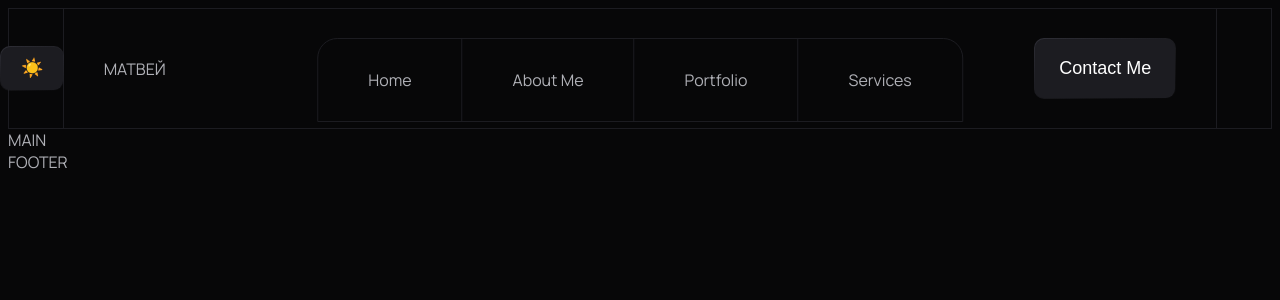
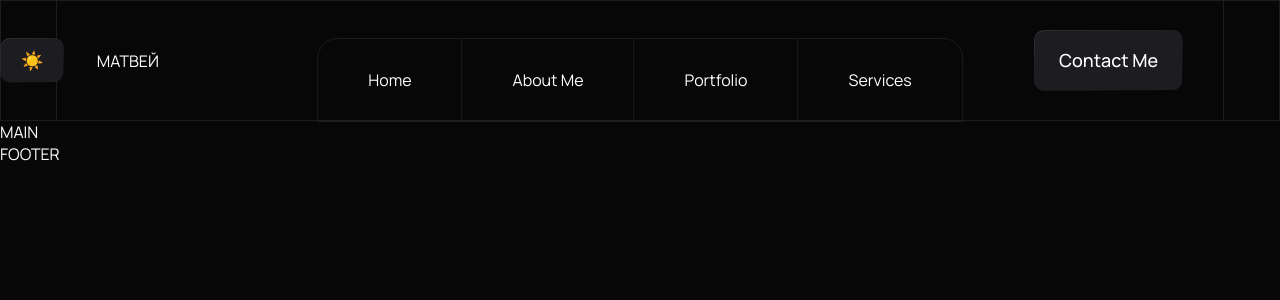
Before and after one commit to mo7um/portfolio-page, a React (Vite) app: page / in a window 1280 px wide. Shown: the top 300 px of the page. Built offline with nearby package versions, Linux system fonts and the light colour scheme.

Commit message:
style: изменены глобальные стили

```diff
--- a/src/App.css
+++ b/src/App.css
@@ -1,5 +1,6 @@
 :root {
     --background-color: #070708;
+    --favorites-background-color: #0E0E10;
 
     --button-color: #1c1c21;
     --button-gragient-color: #2f2f37;
@@ -7,9 +8,13 @@
 
     --border-color: #1c1c21;
 
-    --text-color-lighter: #cacace;
-    --text-color: #afb0b6;
-    --text-color-darker: #797c86;
+    --text-color: #ffffff;
+    --text-color-light: #cacace;
+    --text-color-medium: #afb0b6;
+    --text-color-dark: #797c86;
+    --text-color-special-light: #E4E4E6;
+    --text-color-special-dark: #62646C;
+
 
     --tag-text-color: #d6d0fb;
     --tag-icon-color: #aea1f7;
@@ -17,16 +22,20 @@
 
   [data-theme='light'] {
     --background-color: #fff;
+    --favorites-background-color: #fff3e3;
 
-    --button-background-color: #1c1c21;
+    --button-color: #1c1c21;
     --button-gragient-color: #2f2f37;
     --button-text-color: #ffffff;
 
     --border-color: #1c1c21;
 
-    --text-color-lighter: #1c1c21;
-    --text-color: #1c1c21;
-    --text-color-darker: #1c1c21;
+    --text-color: black;
+    --text-color-light: #1c1c21;
+    --text-color-medium: #1c1c21;
+    --text-color-dark: #1c1c21;
+    --text-color-special-light: orange;
+    --text-color-special-dark: black;
 
     --tag-text-color: #d6d0fb;
     --tag-icon-color: #aea1f7;
@@ -37,6 +46,12 @@
     src: url('./fonts/Manrope-VariableFont_wght.ttf');
   }
 
+  * {
+    font-family: Manrope;
+    margin: 0;
+    padding: 0;
+  }
+
   body {
     font-family: Manrope;
 
```
